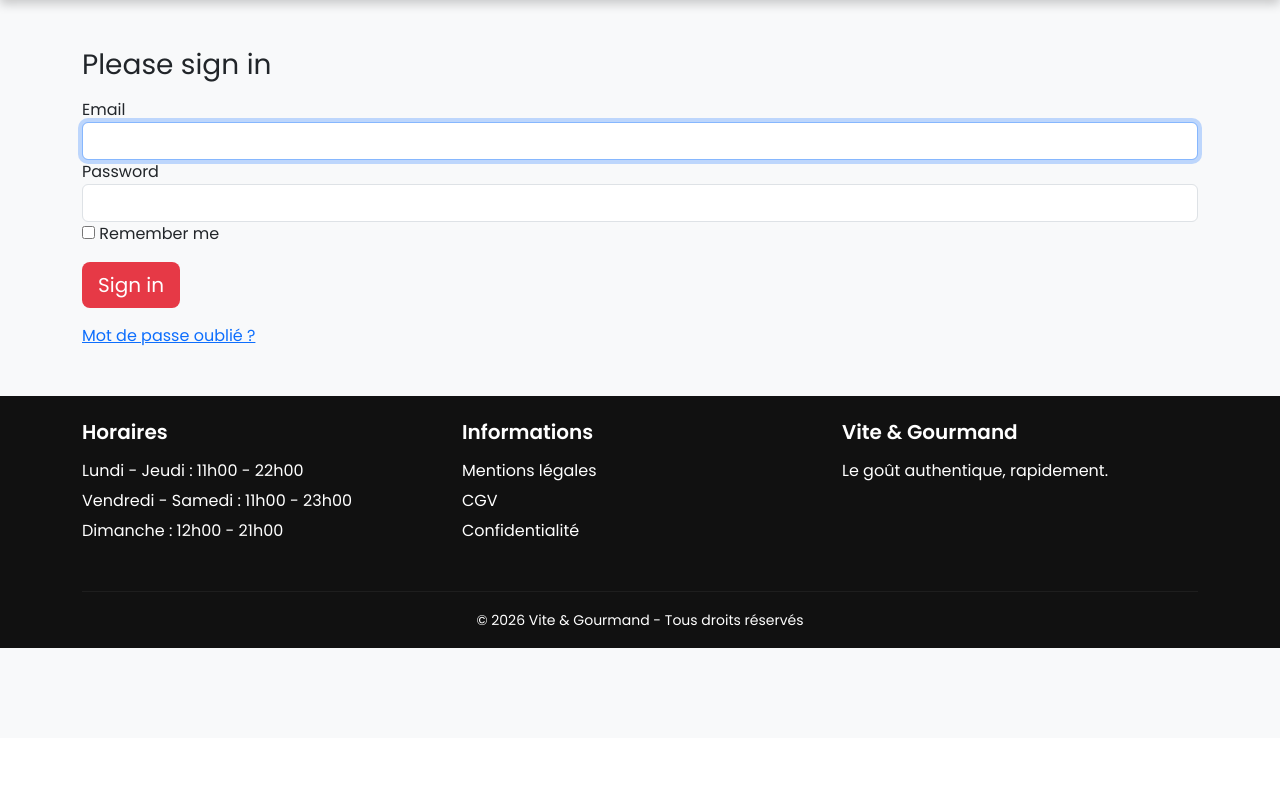
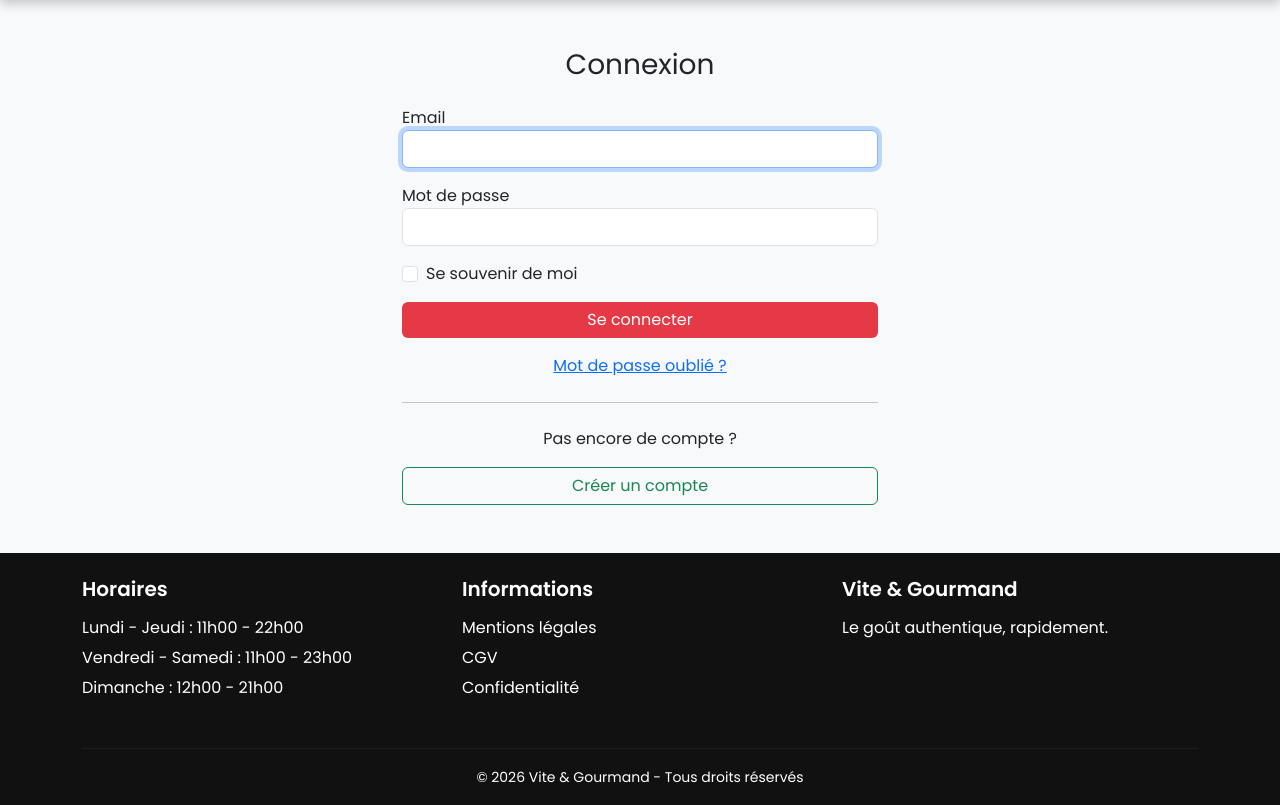
Before and after one commit to Tchoubi11/LeRestaurant237, a Symfony app: template templates/security/login.html.twig in a window 1280 px wide. Shown: the part 62-867 px from the top of the page. Before the commit the page ends 710 px from the top, so only its background shows below. Run offline with Twig, Linux system fonts and the light colour scheme; the template is opened without the code that fills it, so the values that code supplies are empty; some libraries are stand-ins or nearby versions.

Commit message:
Modification de twig.yaml pour activer les liens bootstrap et modification de login et register.html.twig pour la création d'un compte .

```diff
--- a/templates/security/login.html.twig
+++ b/templates/security/login.html.twig
@@ -1,11 +1,16 @@
 {% extends 'base.html.twig' %}
 
-{% block title %}Log in!{% endblock %}
+{% block title %}Connexion{% endblock %}
 
 {% block body %}
+<div class="container mt-5" style="max-width:500px;">
+
 <form method="post">
+
     {% if error %}
-        <div class="alert alert-danger">{{ error.messageKey|trans(error.messageData, 'security') }}</div>
+        <div class="alert alert-danger">
+            {{ error.messageKey|trans(error.messageData, 'security') }}
+        </div>
     {% endif %}
 
     {% if app.user %}
@@ -15,29 +20,55 @@
         </div>
     {% else %}
 
-    {% endif %}
+    <h1 class="h3 mb-4 text-center">Connexion</h1>
 
-    <h1 class="h3 mb-3 font-weight-normal">Please sign in</h1>
-    <label for="inputEmail">Email</label>
-    <input type="email" value="{{ last_username }}" name="email" id="inputEmail" class="form-control" autocomplete="email" required autofocus>
-    <label for="inputPassword">Password</label>
-    <input type="password" name="password" id="inputPassword" class="form-control" autocomplete="current-password" required>
-    <input type="hidden" name="_csrf_token" data-controller="csrf-protection" value="{{ csrf_token('authenticate') }}">
-
-    <div class="checkbox mb-3">
-        <label>
-            <input type="checkbox" name="_remember_me"> Remember me
-        </label>
+    <div class="mb-3">
+        <label>Email</label>
+        <input type="email"
+               value="{{ last_username }}"
+               name="email"
+               class="form-control"
+               required autofocus>
     </div>
 
-    <button class="btn btn-lg btn-primary" type="submit">
-        Sign in
+    <div class="mb-3">
+        <label>Mot de passe</label>
+        <input type="password"
+               name="password"
+               class="form-control"
+               required>
+    </div>
+
+    <input type="hidden" name="_csrf_token"
+           value="{{ csrf_token('authenticate') }}">
+
+    <div class="mb-3 form-check">
+        <input type="checkbox" name="_remember_me" class="form-check-input">
+        <label class="form-check-label">Se souvenir de moi</label>
+    </div>
+
+    <button class="btn btn-primary w-100 mb-3" type="submit">
+        Se connecter
     </button>
 
-    <div class="mt-3">
+    <div class="text-center">
         <a href="{{ path('app_forgot_password_request') }}">
             Mot de passe oublié ?
         </a>
     </div>
+
+    <hr class="my-4">
+
+    <div class="text-center">
+        <p>Pas encore de compte ?</p>
+        <a href="{{ path('app_register') }}"
+           class="btn btn-outline-success w-100">
+            Créer un compte
+        </a>
+    </div>
+
+    {% endif %}
 </form>
+
+</div>
 {% endblock %}
```
Also changed, not shown: templates/registration/register.html.twig (+13 -4 lines), 1 other file. Lines whose indentation alone changed are shown as unchanged.
